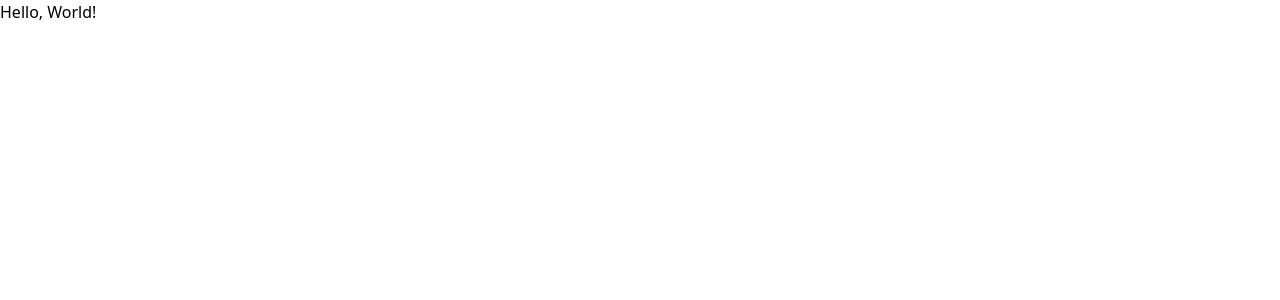
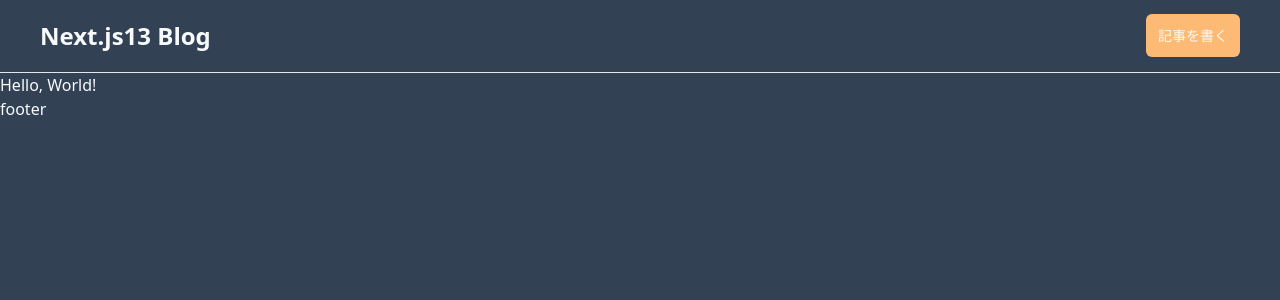
Before and after one commit to taiyo914/next13-blog, a Next.js app: page / in a window 1280 px wide. Shown: the top 300 px of the page. Built offline with nearby package versions, Linux system fonts and the light colour scheme.

Commit message:
ヘッダーを作成

```diff
--- /dev/null
+++ b/src/app/Header.tsx
@@ -0,0 +1,21 @@
+import Link from 'next/link'
+import React from 'react'
+
+const Header = () => {
+  return (
+    <header className='py-5 px-10 border-b flex items-center justify-between'>
+      <div>
+        <h1 className='text-2xl font-extrabold'>
+          <Link href="/">Next.js13 Blog</Link>
+        </h1>
+      </div>
+      <div>
+        <nav className='text-sm font-medium'>
+          <Link href="/article/new" className='bg-orange-300 p-3 rounded-md'>記事を書く</Link>
+        </nav>
+      </div>
+    </header>
+  )
+}
+
+export default Header
--- a/src/app/layout.tsx
+++ b/src/app/layout.tsx
@@ -1,5 +1,6 @@
 import './globals.css'
 import type { Metadata } from 'next'
+import Header from './Header'
 
 export const metadata: Metadata = {
   title: 'Next.js13 Blog',
@@ -13,8 +14,10 @@ export default function RootLayout({
 }) {
   return (
     <html lang="ja">
-      <body >
+      <body className='container mx-auto bg-slate-700 text-slate-50'>
+        <Header/>
         {children}
+        <footer>footer</footer>
       </body>
     </html>
   )
```
